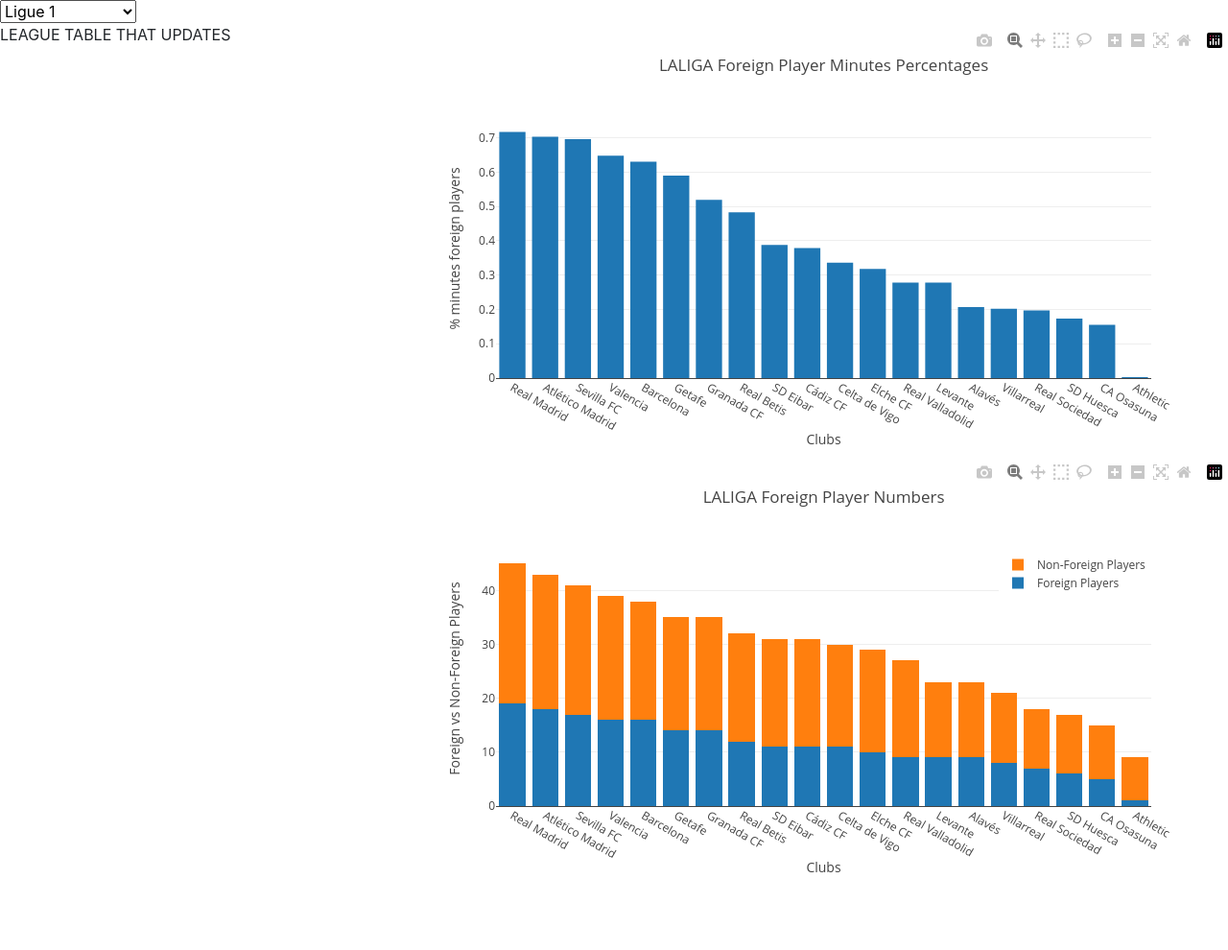
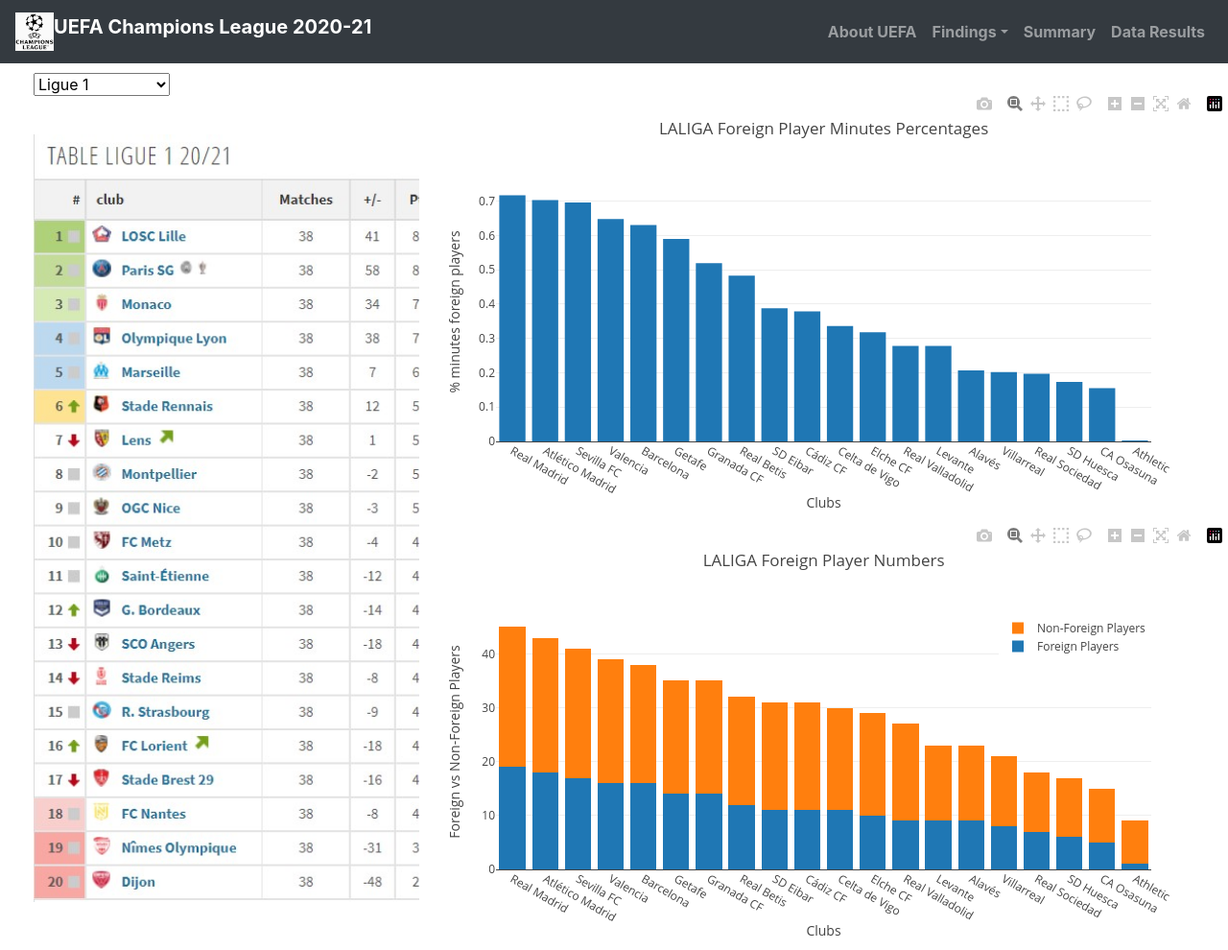
Before and after one commit to Alvin1359/uefa_top_teams_insights, a Flask app: page /team_foreign_minutes in a window 1280 px wide. Shown: the whole page at 96% size. Before the commit the page ends 909 px from the top, so only its background shows below. Run offline with Flask 2, Linux system fonts and the light colour scheme; data comes from the database, SQL or seed files in the repository; some libraries are stand-ins or nearby versions.

Commit message:
move image folder, update image paths, add dropdown to test.js

```diff
--- a/app.py
+++ b/app.py
@@ -5,7 +5,8 @@
     render_template,
     jsonify,
     request,
-    redirect)
+    redirect,
+    send_from_directory)
 
 #################################################
 # Flask Setup
--- a/static/js/test.js
+++ b/static/js/test.js
@@ -89,16 +89,20 @@
   var dataset = dropdownMenu.property("value");
   // console.log(dataset);
 
+  var url;
   // changing table image based on league selected
   if (dataset === "laliga") {
-    document.getElementById("image").src="{{ url_for('images', filename='table_laliga.jpg') }}";
+    document.getElementById("image").src="../static/image/table_laliga.jpg";
+    url = "/api/laliga";
   } else if (dataset === "premierleague") {
-    document.getElementById("image").src="{{ url_for('images', filename='table_premierleague.jpg') }}"
+    document.getElementById("image").src="../static/image/table_premierleague.jpg";
+    url = "/api/premierleague"
   } else {
-    document.getElementById("image").src="{{ url_for('images', filename='table_ligue1.jpg') }}"
+    document.getElementById("image").src="../static/image/table_ligue1.jpg";
+    url = "/api/ligue1"
   };
 
-  d3.csv(`"/api/${dataset}"`).then(function(response) {
+  d3.json(url).then(function(response) {
     console.log(response);
 
     var club = response[0].club;
--- a/templates/test2.html
+++ b/templates/test2.html
@@ -5,13 +5,46 @@
     <meta name="viewport" content="width=device-width, initial-scale=1.0">
     <meta http-equiv="X-UA-Compatible" content="ie=edge">
     <title>Foreign Player Minutes Plots</title>
-     <!-- Bring in our bootstrap stylesheet -->
     <link rel="stylesheet" href="https://stackpath.bootstrapcdn.com/bootstrap/4.3.1/css/bootstrap.min.css" integrity="sha384-ggOyR0iXCbMQv3Xipma34MD+dH/1fQ784/j6cY/iJTQUOhcWr7x9JvoRxT2MZw1T" crossorigin="anonymous">
-
+    <link rel="stylesheet" href="/static/css/style.css">
     <script src="https://cdnjs.cloudflare.com/ajax/libs/d3/5.9.7/d3.min.js"></script>
     <script src="https://cdn.plot.ly/plotly-latest.min.js"></script>
 </head>
 <body>
+    <header>
+        <nav class="navbar navbar-expand-lg navbar-dark bg-dark">
+          <a class="navbar-brand" href="/">
+          <img src="../static/image/ChampionsLeague.png" width="40" height="40" class="d-inline-block align-top" alt="soccer ball image">
+          <strong> UEFA Champions League 2020-21</strong>
+        </a>
+            <button class="navbar-toggler" type="button" data-toggle="collapse" data-target="#navbarNavDropdown" aria-controls="navbarNavDropdown" aria-expanded="false" aria-label="Toggle navigation">
+              <span class="navbar-toggler-icon"></span>
+            </button>
+               <div class="collapse navbar-collapse" id="navbarNavDropdown">
+                  <ul class="navbar-nav ml-auto">
+                      <li class="nav-item dropdown">
+                        <li class="nav-item">
+                          <a class="nav-link" href="About_UEFA.html"><strong>About UEFA </strong></a>
+                        </li>
+                         <a class="nav-link dropdown-toggle" href="#" id="navbarDropdownMenuLink" role="button" data-toggle="dropdown" aria-haspopup="true" aria-expanded="false"><strong>Findings</strong></a>
+                          <div class="dropdown-menu dropdown-menu-right" aria-labelledby="navbarDropdownMenuLink">
+                            <a class="dropdown-item" href="Graph_1.html">Geo Map Of Top 4 Countries</a>
+                            <a class="dropdown-item" href="test2.html">Interactive Plotly Graph Of Played Minutes</a>
+                            <a class="dropdown-item" href="Graph_3.html">Plotly Graph showing basic stats</a>
+                            <a class="dropdown-item" href="Graph_4.html">Geo Map Showing Players' Nationalities</a>
+                          </div>
+                      </li>
+                      <li class="nav-item">
+                       <a class="nav-link" href="Summary.html"><strong>Summary</strong></a>
+                      </li>
+                      <li class="nav-item">
+                        <a class="nav-link" href="Data_table.html"><strong>Data Results</strong></a>
+                      </li>
+                  </ul>
+               </div>
+      </nav>
+    </header>
+
     <select id="selDataset">
         <option value="ligue1">Ligue 1</option>
         <option value="laliga">La Liga</option>
@@ -20,12 +53,8 @@
 
       <div class="row">
         <div class="col-md-4">
-            <div class="well">LEAGUE TABLE THAT UPDATES
-                <br/>
-                <br/>
-                <br/>
-                <br/>
-                <br/>
+            <div class="well">
+                <img id="image" src="../static/image/table_ligue1.jpg" alt="league table" width="430" height="800">
             </div>
         </div>
         <div class="col-md-8">
@@ -43,11 +72,7 @@
     </div>
 
 
-
-    <!-- <div id="plot"></div>
-    <div id="plot2"></div> -->
-
-    <script src="test.js"></script>
+    <script src="../static/js/test.js"></script>
     <script src="https://code.jquery.com/jquery-3.3.1.slim.min.js" integrity="sha384-q8i/X+965DzO0rT7abK41JStQIAqVgRVzpbzo5smXKp4YfRvH+8abtTE1Pi6jizo" crossorigin="anonymous"></script>
     <script src="https://cdnjs.cloudflare.com/ajax/libs/popper.js/1.14.7/umd/popper.min.js" integrity="sha384-UO2eT0CpHqdSJQ6hJty5KVphtPhzWj9WO1clHTMGa3JDZwrnQq4sF86dIHNDz0W1" crossorigin="anonymous"></script>
     <script src="https://stackpath.bootstrapcdn.com/bootstrap/4.3.1/js/bootstrap.min.js" integrity="sha384-JjSmVgyd0p3pXB1rRibZUAYoIIy6OrQ6VrjIEaFf/nJGzIxFDsf4x0xIM+B07jRM" crossorigin="anonymous"></script>
```
Also changed, not shown: templates/index.html (+7 -7 lines), static/image/20-21_table.png (renamed from images/20-21_table.png), static/image/ChampionsLeague.png (renamed from images/ChampionsLeague.PNG), static/image/Chelsea_img1.jpg (renamed from images/Chelsea_img1.jpg), static/image/Manchester_City_img4.jpg (renamed from images/Manchester_City_img4.jpg), static/image/Paris_Saint_Germain_img3.jpg (renamed from images/Paris_Saint_Germain_img3.jpg), static/image/Real_Madrid_img2.jpg (renamed from images/Real_Madrid_img2.jpg), static/image/UEFA_clubs.png (renamed from images/UEFA_clubs.PNG), static/image/nav_bar_img.png (renamed from images/nav_bar_img.png), static/image/table_laliga.jpg (renamed from images/table_laliga.jpg), static/image/table_ligue1.jpg (renamed from images/table_ligue1.jpg), static/image/table_premierleague.jpg (renamed from images/table_premierleague.jpg).
